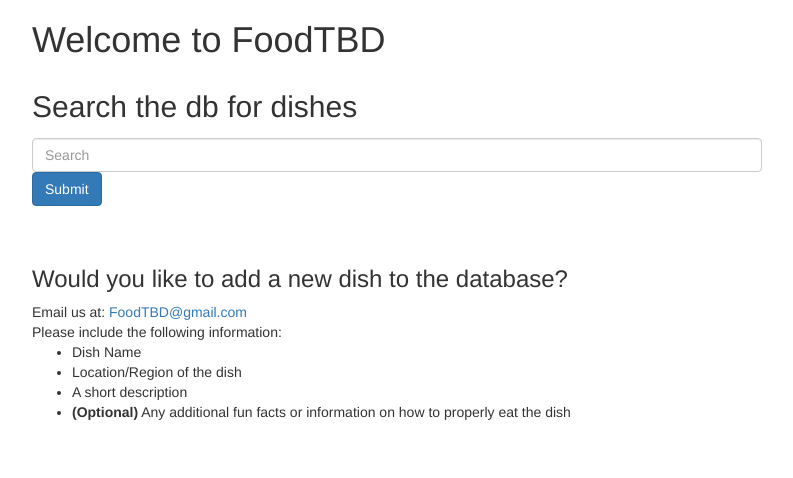
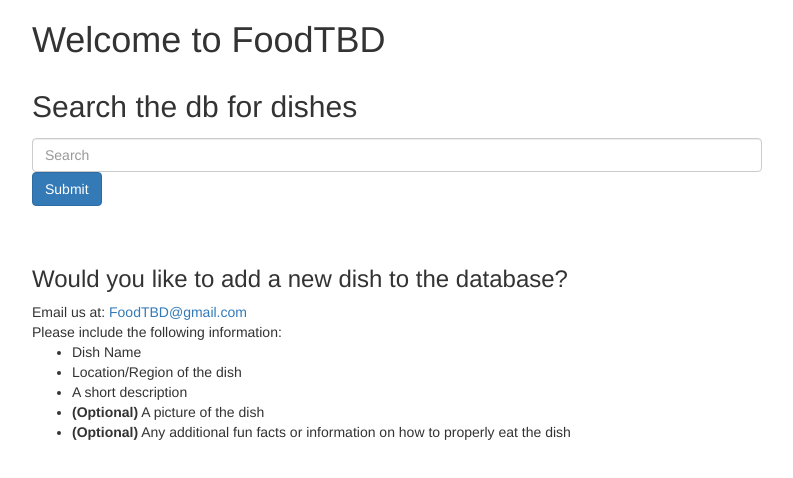
Before and after one commit to FoodTBD/foodie, a Next.js app: page / in a window 1280 px wide. Shown: the top 478 px of the page, without its empty margins (53-846 px from the left). Built offline with nearby package versions, Linux system fonts and the light colour scheme.

Commit message:
added text to info request on index page

```diff
--- a/src/pages/index.tsx
+++ b/src/pages/index.tsx
@@ -40,6 +40,7 @@ export default function App() {
                     <li>Dish Name</li>
                     <li>Location/Region of the dish</li>
                     <li>A short description</li>
+                    <li><b>(Optional)</b> A picture of the dish</li>
                     <li><b>(Optional)</b> Any additional fun facts or information on how to properly eat the dish</li>
                 </ul>
             </div>
```
